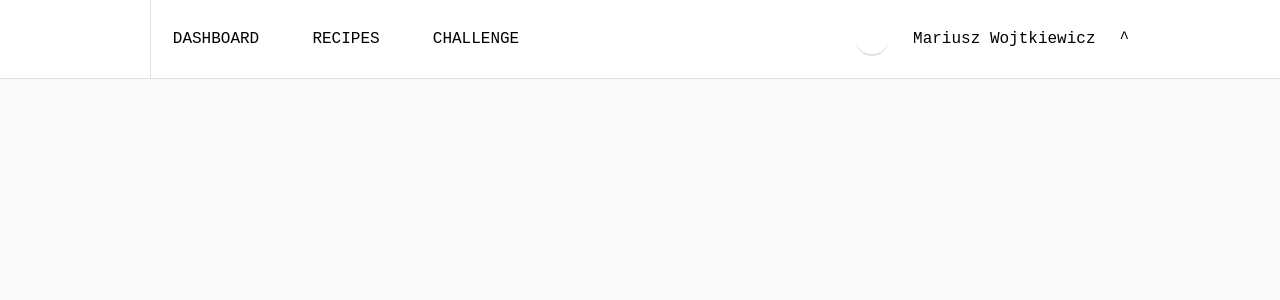
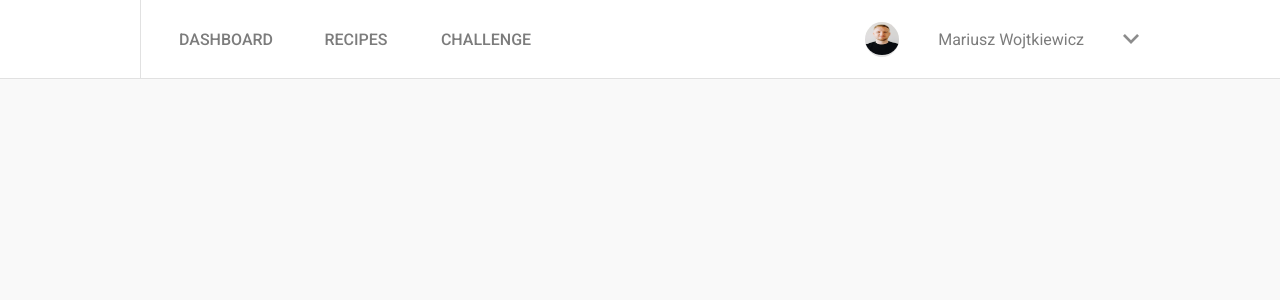
Before and after one commit to wwojciech89/nutrition-calendar, a React (Create React App) app: page / in a window 1280 px wide. Shown: the top 300 px of the page. Built offline with nearby package versions, Linux system fonts and the light colour scheme.

Commit message:
add image and arrow in navigation

```diff
--- a/src/assets/components/Navigation/Navigation.js
+++ b/src/assets/components/Navigation/Navigation.js
@@ -13,9 +13,9 @@ const Navigation = () => (
         <NavigationItem name="CHALLENGE" />
       </div>
       <div className={styles.person__wrapper}>
-        <div className={styles.picture} src={accounts[0].image} alt="user" />
+        <img className={styles.picture} src={accounts[0].image} alt="user" />
         <p className={styles.name}>Mariusz Wojtkiewicz</p>
-        <p>^</p>
+        <div className={styles.arrow}></div>
       </div>
     </div>
   </nav>
--- a/src/assets/components/Navigation/Navigation.module.scss
+++ b/src/assets/components/Navigation/Navigation.module.scss
@@ -13,7 +13,7 @@
   width: 100px;
   height: 100%;
   border-right: #e1e1e1 1px solid;
-  margin-left: -100px;
+  margin: auto 20px auto -100px;
 }
 
 .navigation__wrapper {
@@ -41,7 +41,14 @@
 
 .picture {
   width: 34px;
-  height: 34px;
+  height: 35px;
   border-radius: 50%;
   border-bottom: #e1e1e1 2px solid;
+  background-position: center;
 }
+
+.arrow {
+  width: 16px;
+  height: 16px;
+  background-image: url(../../icons/arrow-down.png);
+}
--- a/src/assets/components/Navigation/NavigationItem/NavigationItem.module.scss
+++ b/src/assets/components/Navigation/NavigationItem/NavigationItem.module.scss
@@ -5,4 +5,5 @@
   height: 100%;
   text-align: center;
   margin: auto;
+  font-weight: 500;
 }
--- a/src/index.css
+++ b/src/index.css
@@ -1,3 +1,5 @@
+@import url("https://fonts.googleapis.com/css2?family=Roboto:wght@300;400;500;700&display=swap");
+
 *,
 *::before,
 *::after {
@@ -5,8 +7,9 @@
 }
 
 body {
+  color: #7c7c7c;
   margin: 0;
   padding: 0;
-  font-family: "Courier New", Courier, monospace;
+  font-family: "Roboto", Courier, monospace;
   background-color: #f9f9f9;
 }
```
Also changed, not shown: src/assets/icons/arrow-down.png (added).
